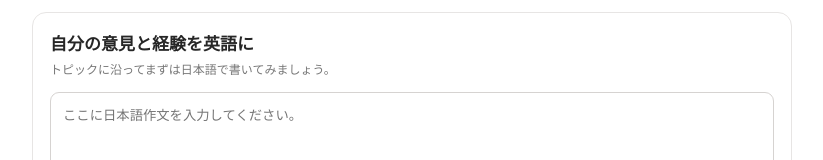
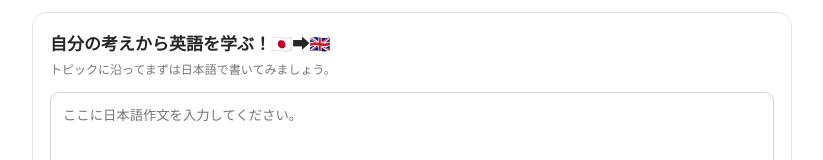
Before and after one commit to Dai0403/libre-english-essay, a plain HTML site: page index.html in a window 1280 px wide. Shown: the top 160 px of the page, without its empty margins (228-1051 px from the left). Drawn offline with Linux system fonts and the light colour scheme.

Commit message:
Update index.html

```diff
--- a/index.html
+++ b/index.html
@@ -8,7 +8,7 @@
 </style>
 </head>
 <body><main class="wrap"><section class="panel">
-<h2>自分の意見と経験を英語に</h2>
+<h2>自分の考えから英語を学ぶ！🇯🇵➡🇬🇧</h2>
 <p class="sub">トピックに沿ってまずは日本語で書いてみましょう。</p>
 <!--  <label for="essay" class="sub">日本語作文</label> -->
 <textarea id="essay" class="field" maxlength="4000" placeholder="ここに日本語作文を入力してください。"></textarea>
```
